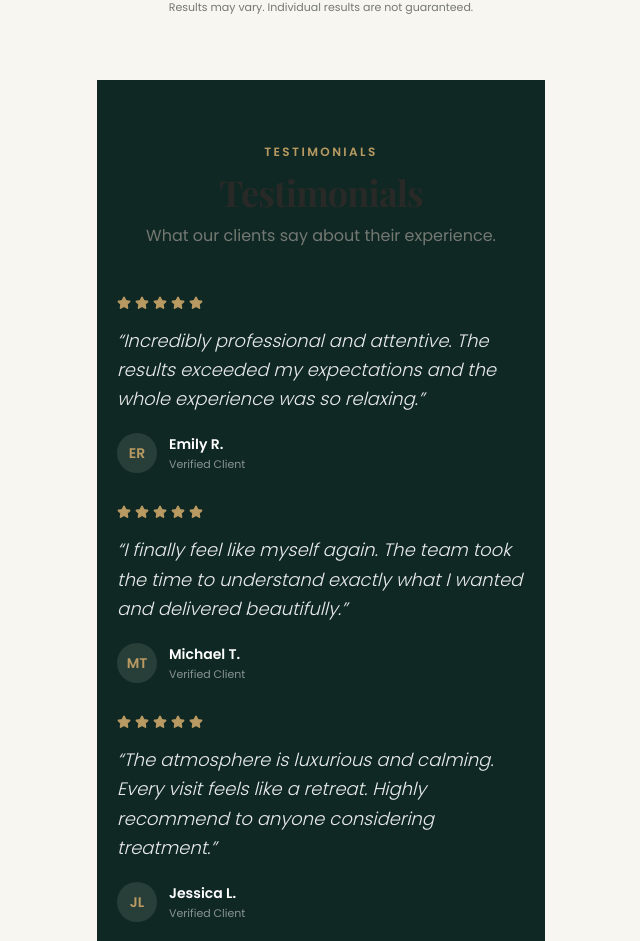
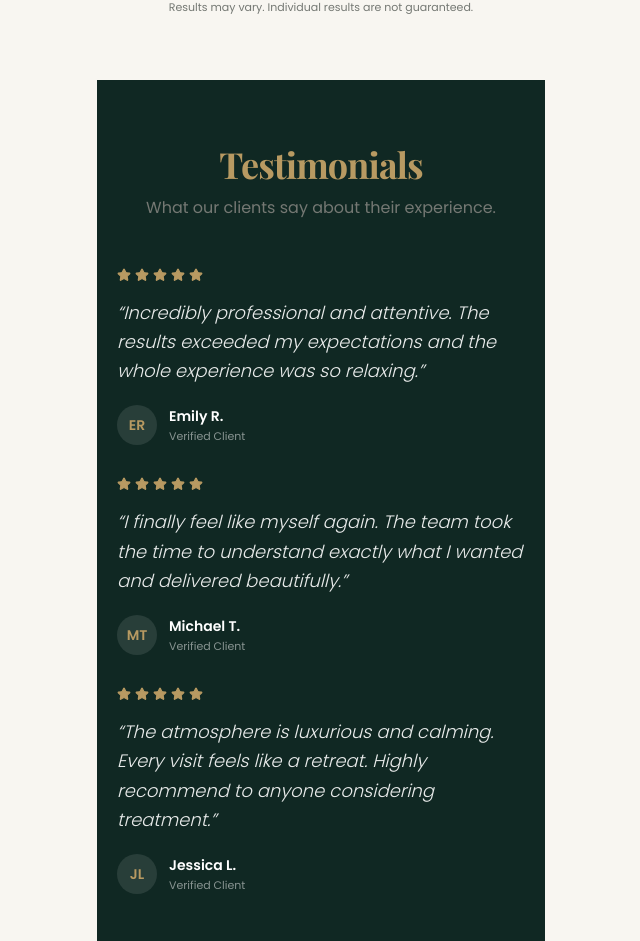
Before and after one commit to KENnotcode/Allure-Aesthetic-Clinic, a Next.js app: page / in a window 1280 px wide. Shown: the part 6094-7035 px from the top of the page, without its empty margins (319-959 px from the left). Built offline with nearby package versions, Linux system fonts and the light colour scheme; a web font is replaced by a local one.

Commit message:
Fixed testimonials section

```diff
--- a/src/components/sections/Services.tsx
+++ b/src/components/sections/Services.tsx
@@ -18,7 +18,7 @@ export function Services({ config }: ServicesProps) {
           {services.map((service, idx) => (
             <div key={service.id} className={cn("py-6", idx < services.length - 1 && "border-b border-charcoal/10")}>
               <div className="flex flex-col sm:flex-row gap-5 sm:gap-8">
-                <div className="relative w-full sm:w-48 aspect-[4/3] sm:aspect-[3/4] rounded-xl overflow-hidden shrink-0">
+                <div className="relative w-full sm:w-48 aspect-4/3 sm:aspect-3/4 rounded-xl overflow-hidden shrink-0">
                   <Image
                     src={service.image}
                     alt={service.title}
--- a/src/components/sections/Testimonials.tsx
+++ b/src/components/sections/Testimonials.tsx
@@ -12,7 +12,7 @@ export function Testimonials({ config }: TestimonialsProps) {
   return (
     <section id="testimonials" className="bg-dark-forest text-white">
       <div className="px-5 py-14 sm:py-16">
-        <SectionTitle title={sectionTitles.testimonials} subtitle="What our clients say about their experience." align="center" eyebrow="Testimonials" />
+        <SectionTitle title={sectionTitles.testimonials} subtitle="What our clients say about their experience." align="center" titleClassName="text-champagne" />
         <div className="flex flex-col gap-6 sm:gap-8 max-w-md mx-auto">
           {testimonials.map((testimonial) => (
             <div key={testimonial.id} className="relative">
--- a/src/components/ui/SectionTitle.tsx
+++ b/src/components/ui/SectionTitle.tsx
@@ -7,6 +7,7 @@ interface SectionTitleProps {
   eyebrow?: string;
   align?: "left" | "center";
   className?: string;
+  titleClassName?: string;
 }
 
 export function SectionTitle({
@@ -15,6 +16,7 @@ export function SectionTitle({
   eyebrow,
   align = "center",
   className,
+  titleClassName,
 }: SectionTitleProps) {
   return (
     <div
@@ -30,7 +32,7 @@ export function SectionTitle({
           {eyebrow}
         </p>
       )}
-      <h2 className="font-heading text-3xl sm:text-4xl font-bold text-charcoal tracking-tight">
+      <h2 className={cn("font-heading text-3xl sm:text-4xl font-bold tracking-tight", titleClassName)}>
         {title}
       </h2>
       {subtitle && (
```
